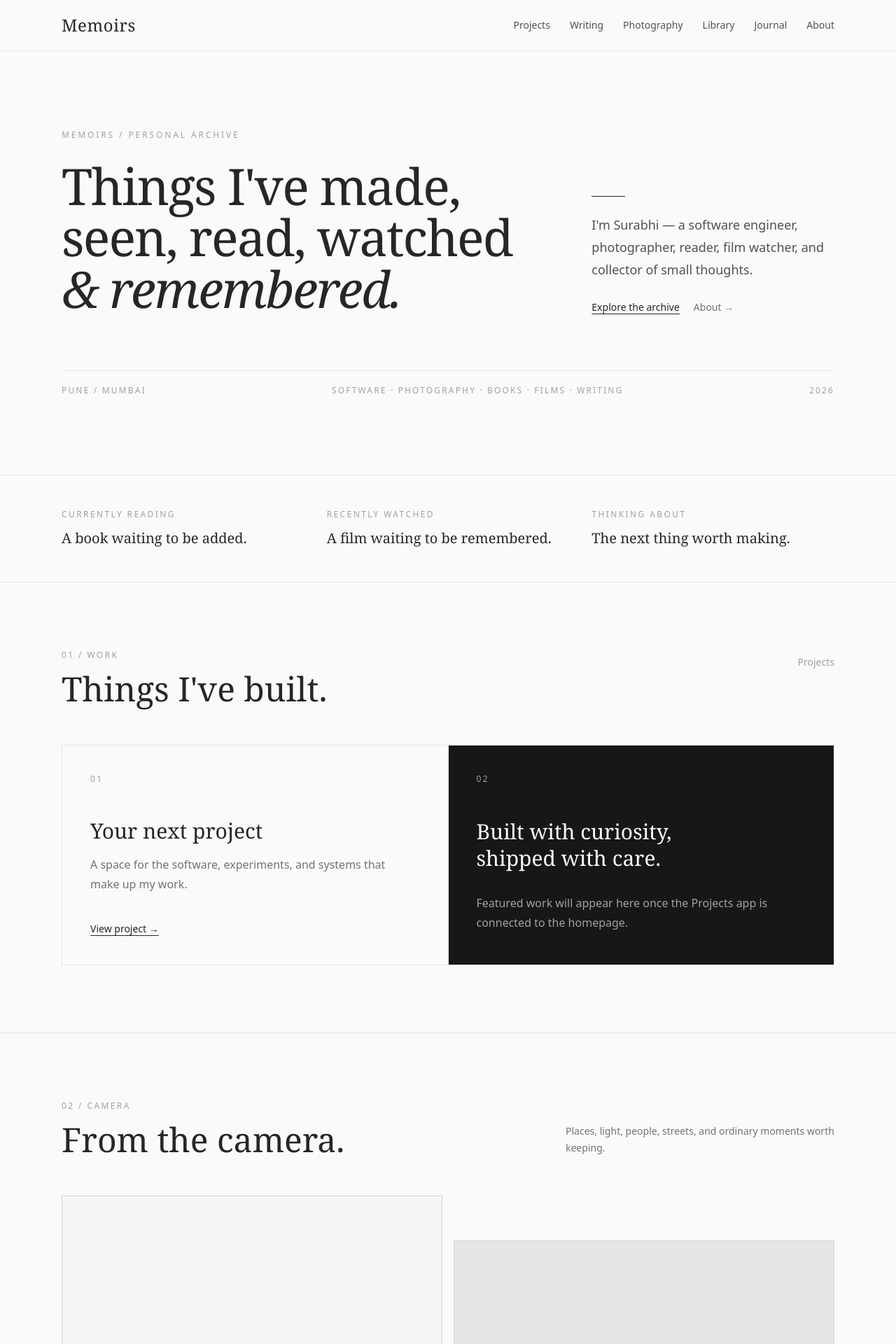
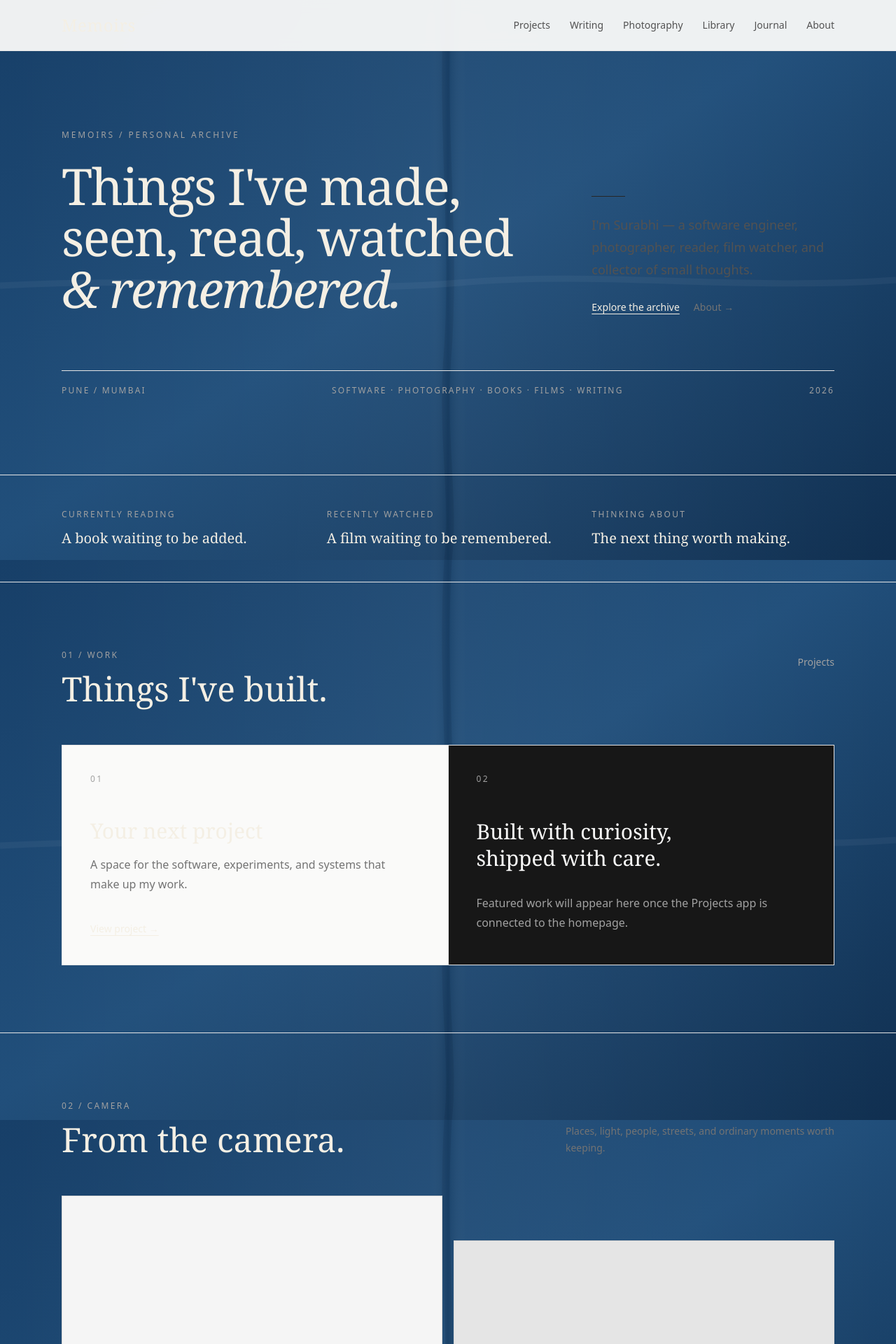
Before and after one commit to surabhiry/Memoirs, a Django app: page / in a window 1280 px wide. Shown: the top 1920 px of the page at 70% size. Run offline with Django 5.2, Linux system fonts and the light colour scheme; style sheets or scripts are compiled from the project's sources.

Commit message:
feat: make blue paper archive the site atmosphere

```diff
--- a/memoirs/templates/base.html
+++ b/memoirs/templates/base.html
@@ -1,28 +1,15 @@
 {% load static %}
 <!DOCTYPE html>
 <html lang="en">
-
 <head>
-
     <meta charset="UTF-8">
-
     <meta name="viewport" content="width=device-width, initial-scale=1.0">
-
     <title>Memoirs</title>
-
     <link rel="stylesheet" href="{% static 'css/output.css' %}">
-
 </head>
-
-<body class="bg-stone-50 text-neutral-800">
-
+<body class="min-h-screen bg-[#173f68] text-[#f4efe4] antialiased" style="background-image: url('{% static 'images/blue-paper.svg' %}'); background-size: cover; background-attachment: fixed; background-position: center;">
 {% include "components/navbar.html" %}
-
-{% block content %}
-{% endblock %}
-
+{% block content %}{% endblock %}
 {% include "components/footer.html" %}
-
 </body>
-
 </html>
```
